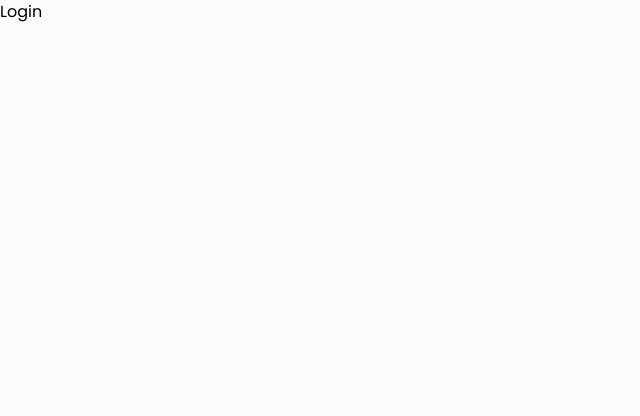
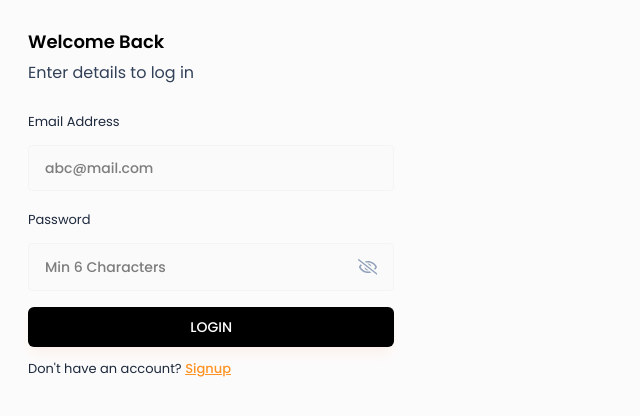
Before and after one commit to himanshu-mishra22/AI-Interviewer, a React (Vite) app in the folder frontend/: page /login in a window 1280 px wide. Shown: the top 416 px of the page, without its empty margins (0-640 px from the left). Built offline with nearby package versions, Linux system fonts and the light colour scheme; a web font is replaced by a local one.

Commit message:
added modal and login component, next: signup component ui

```diff
--- a/frontend/src/components/Modal.jsx
+++ b/frontend/src/components/Modal.jsx
@@ -1,8 +1,30 @@
 import React from 'react'
 
-const Modal = () => {
+const Modal = ({children,isOpen,onClose, hideHeader, title}) => {
+  if(!isOpen) return null;
   return (
-    <div>Modal</div>
+    <div className='fixed inset-0 z-50 flex justify-center items-center w-full h-full bg-black/40'>
+        <div className={`relative flex flex-col bg-white shadow-lg rounded-lg overflow-hidden`}>
+        {!hideHeader && (
+            <div className='flex items-center justify-between p-4 border-b border-gray-200'>
+                <h3 className='md:text-lg font-medium text-gray-900'>{title}</h3>
+            </div>
+        )}
+
+        <button
+        type='button'
+        className='text-gray-400 bg-transparent hover:bg-orange-100 hover:text-gray-900 rounded-lg text-sm w-8 h-8 flex justify-center items-center absolute top-3.5 right-3.5 cursor-pointer'
+        onClick={onClose}
+        >
+          <svg xmlns="http://www.w3.org/2000/svg" fill="#000000" width="800px" height="800px" viewBox="0 0 1024 1024"><path d="M697.4 759.2l61.8-61.8L573.8 512l185.4-185.4-61.8-61.8L512 450.2 326.6 264.8l-61.8 61.8L450.2 512 264.8 697.4l61.8 61.8L512 573.8z"/></svg>
+
+        </button>
+
+        <div className='flex-1 overflow-y-auto custom-scrollbar'>
+            {children}
+        </div>
+    </div>
+    </div>
   )
 }
 
--- /dev/null
+++ b/frontend/src/components/inputs/Input.jsx
@@ -0,0 +1,45 @@
+import React, { useState } from "react";
+import { FaEye } from "react-icons/fa";
+import { FaRegEyeSlash } from "react-icons/fa";
+
+const Input = ({ value, onChange, label, placeholder, type }) => {
+
+    const [showpassword, setShowPassword] = useState(false);
+
+    const toggleShowPassword = ()=>{
+        setShowPassword(!showpassword);
+    }
+  return <div>
+    <label className="text-[13px] text-slate-800">{label}</label>
+    <div className="input-box">
+        <input
+         type={type == 'password' ? (showpassword ? "text" : "password"): type}
+         placeholder={placeholder}
+         className="w-full bg-transparent outline-none"
+         value={value}
+         onChange={(e)=>onChange(e)}
+          />
+
+          {type === 'password' && (
+            <>
+                {showpassword ? (
+                    <FaEye
+                    size={22}
+                    onClick={toggleShowPassword}
+                    className="text-primary cursor-pointer"
+                    />
+                ): (
+                    <FaRegEyeSlash
+                    size={22}
+                    className="text-slate-400 cursor-pointer"
+                    onClick={toggleShowPassword} />
+                )}
+            </>
+          )
+
+          }
+    </div>
+  </div>;
+};
+
+export default Input;
--- a/frontend/src/pages/LandingPage.jsx
+++ b/frontend/src/pages/LandingPage.jsx
@@ -2,8 +2,12 @@
 import HERO_IMG from '../assets/HERO_IMG.png'
 import {APP_FEATURES} from '../utils/data'
 import { useNavigate } from 'react-router'
-import { FaMoneyCheckDollar, FaWandMagicSparkles } from "react-icons/fa6";
+import { FaWandMagicSparkles } from "react-icons/fa6";
+import Modal from '../components/Modal';
+import Login from './auth/Login';
+import Signup from './auth/Signup';
 const LandingPage = () => {
+
   const navigate = useNavigate();
 
   const [openAuth,setOpenAuth] = useState(false);
@@ -112,7 +116,7 @@
           <Login setCurrPage={setCurrPage} />
         ) }
         {currPage === 'signup' && (
-          <SignUp setCurrPage={setCurrPage} />
+          <Signup setCurrPage={setCurrPage} />
         )}
       </div>
     </Modal>
--- a/frontend/src/pages/auth/Login.jsx
+++ b/frontend/src/pages/auth/Login.jsx
@@ -1,8 +1,51 @@
-import React from 'react'
+import React, { useState } from 'react'
+import { useNavigate } from 'react-router';
+import Input from '../../components/inputs/Input';
 
-const Login = () => {
+const Login = ({setCurrPage}) => {
+
+  const [email,setEmail] = useState("");
+  const [password,setPassword] = useState("");
+  const [error,setError] = useState(null);
+
+  const navigate = useNavigate();
+
+  const handleLogin = async(e)=>{
+    e.preventDefault();
+  }
   return (
-    <div>Login</div>
+    <div className='w-[90vw] md:w-[33vw] p-7 flex flex-col justify-center'>
+      <h3 className='text-lg font-semibold text-black'>Welcome Back</h3>
+      <p className='txt-xs text-slate-700 mt-[5px] mb-6'>Enter details to log in</p>
+
+      <form onSubmit={handleLogin}>
+        <Input
+        value={email}
+        onChange={({target})=>setEmail(target.value)}
+        label="Email Address"
+        placeholder="abc@mail.com"
+        type="text"
+        />
+        <Input
+        value={password}
+        onChange={({target})=>setPassword(target.value)}
+        label="Password"
+        placeholder="Min 6 Characters"
+        type="password"
+        />
+
+        {error && <p className='text-red-500 text-xs pb-2.5'>{error}</p>}
+        <button type='submit' className='btn-primary'>LOGIN</button>
+
+        <p className='text-[13px] text-slate-800 mt-3'>Don't have an account?{" "}
+          <button className='font-medium text-primary underline cursor-pointer' onClick={()=>{
+            setCurrPage("signup");
+          }}>Signup</button>
+        </p>
+
+
+      </form>
+    </div>
   )
 }
 
```
